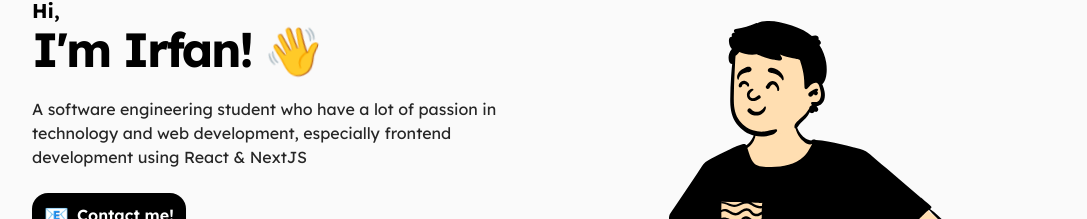
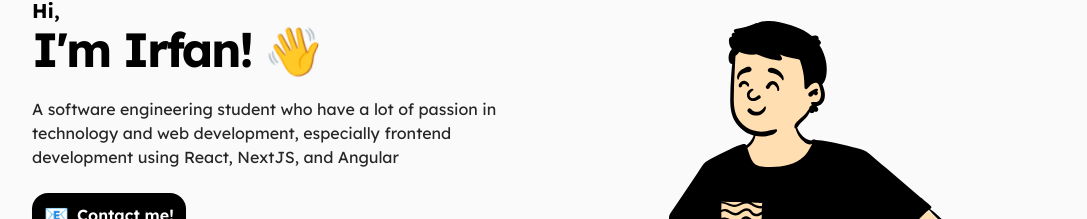
Before and after one commit to irfan44/irfannm, a Next.js app: page / in a window 1280 px wide. Shown: the part 219-438 px from the top of the page, without its empty margins (96-1183 px from the left). Built offline with nearby package versions, Linux system fonts and the light colour scheme.

Commit message:
feat: add angular to introduction

```diff
--- a/components/home/HeroSection/index.tsx
+++ b/components/home/HeroSection/index.tsx
@@ -27,8 +27,8 @@ const HeroSection = () => {
         </div>
         <p>
           A software engineering student who have a lot of passion in technology
-          and web development, especially frontend development using React &
-          NextJS
+          and web development, especially frontend development using React,
+          NextJS, and Angular
         </p>
         <ContactButton />
         <div className="flex space-x-4 py-4">
```
